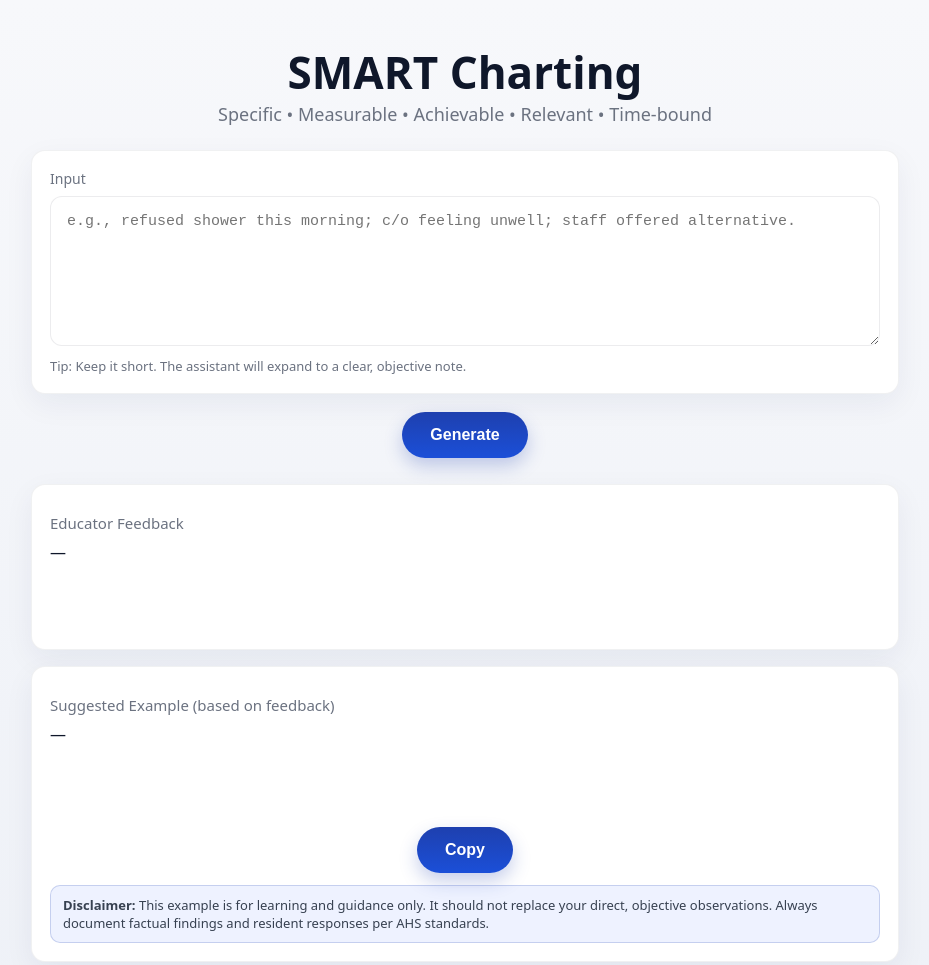
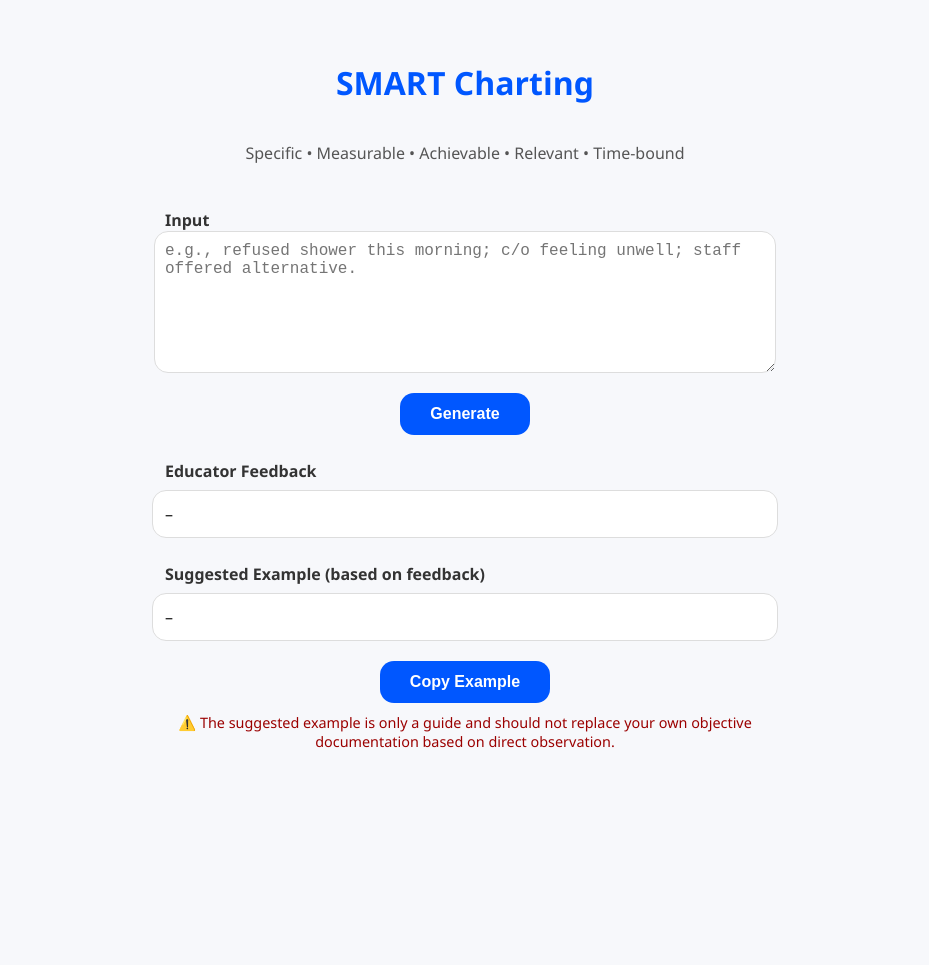
Before and after one commit to AmoreSolo/nursing-charting-mvp-clean, a website: page index.html in a window 1280 px wide. Shown: the whole page, without its empty margins (175-1104 px from the left). After the commit the page ends 805 px from the top, so only its background shows below. Drawn offline with Linux system fonts and the light colour scheme.

Commit message:
Update index.html

```diff
--- a/index.html
+++ b/index.html
@@ -1,157 +1,140 @@
-<!doctype html>
+<!DOCTYPE html>
 <html lang="en">
   <head>
-  <meta charset="utf-8" />
-  <meta name="viewport" content="width=device-width, initial-scale=1" />
-  <title>SMART Charting — Specific, Measurable, Achievable, Relevant, Time-bound</title>
-  <link rel="manifest" href="/manifest.json?v=5" />
-  <meta name="theme-color" content="#0B57D0" />
+    <meta charset="UTF-8" />
+    <meta name="viewport" content="width=device-width, initial-scale=1.0" />
+    <title>SMART Charting</title>
     <style>
       :root {
         --bg: #f7f8fb;
         --card: #ffffff;
-      --text: #0f172a;
-      --muted: #6b7280;
-      --primary: #1e40af;
-      --primary-600: #1b4fd8;
-      --ring: rgba(30,64,175,0.2);
+        --ink: #1a1a1a;
+        --accent: #0057ff;
         --radius: 14px;
       }
-    * { box-sizing: border-box; }
       body {
+        font-family: "Segoe UI", sans-serif;
+        background-color: var(--bg);
+        color: var(--ink);
+        display: flex;
+        flex-direction: column;
+        align-items: center;
+        justify-content: start;
         margin: 0;
-      font-family: system-ui, -apple-system, "Segoe UI", Roboto, "Helvetica Neue", Arial;
-      color: var(--text);
-      background: linear-gradient(180deg, #f7f8fb 0%, #eef1f7 100%);
+        padding: 40px 20px;
       }
-    .container { max-width: 900px; margin: 0 auto; padding: 32px 16px 80px; }
-    header { text-align: center; margin: 10px 0 24px; }
-    h1 { margin: 0; font-size: clamp(26px, 4vw, 44px); font-weight: 800; color: var(--text); }
-    .tagline { color: var(--muted); font-size: clamp(14px, 2.4vw, 18px); }
-    .card {
-      background: var(--card); border-radius: var(--radius);
-      box-shadow: 0 10px 30px rgba(20, 40, 80, 0.06);
-      padding: 18px; margin-bottom: 16px;
-      border: 1px solid rgba(15,23,42,0.06);
+      h1 {
+        color: var(--accent);
+        font-size: 2em;
+        font-weight: 700;
       }
-    label { display: block; font-size: 14px; color: var(--muted); margin-bottom: 8px; }
+      p.tagline {
+        color: #555;
+        font-size: 1em;
+        margin-bottom: 20px;
+      }
       textarea {
-      width: 100%; min-height: 150px; padding: 14px 16px;
-      border-radius: 12px; border: 1px solid rgba(15,23,42,0.08);
-      background: #fff; color: var(--text); font-size: 15px; line-height: 1.5;
-      outline: none; resize: vertical;
+        width: 100%;
+        max-width: 600px;
+        min-height: 120px;
+        font-size: 1rem;
+        border-radius: var(--radius);
+        border: 1px solid #ddd;
+        padding: 10px;
+        resize: vertical;
       }
-    textarea:focus {
-      border-color: var(--primary);
-      box-shadow: 0 0 0 6px var(--ring);
+      button {
+        margin-top: 20px;
+        background-color: var(--accent);
+        color: #fff;
+        border: none;
+        border-radius: var(--radius);
+        padding: 12px 30px;
+        font-size: 1rem;
+        cursor: pointer;
+        font-weight: 600;
+        transition: 0.3s;
       }
-    .btn-row { display: flex; justify-content: center; margin: 18px 0 26px; }
-    .btn {
-      border: none; cursor: pointer; padding: 14px 28px;
-      border-radius: 999px; font-weight: 700; font-size: 16px;
-      color: #fff; background: linear-gradient(180deg, var(--primary) 0%, var(--primary-600) 100%);
-      box-shadow: 0 8px 18px rgba(30,64,175,0.25);
-      transition: transform .06s ease, box-shadow .12s ease, opacity .2s;
+      button:hover {
+        background-color: #0041cc;
       }
-    .btn:disabled { opacity: .6; cursor: not-allowed; }
-    .btn:active { transform: translateY(1px); box-shadow: 0 6px 14px rgba(30,64,175,0.22); }
-    .section-title { font-size: 15px; color: var(--muted); margin: 10px 0 8px; }
-    .output { min-height: 90px; white-space: pre-wrap; }
-    .copy-row { display:flex; justify-content:center; margin:14px 0 0; }
-    .notice {
-      font-size: 13px; color: #374151; background: #eef2ff;
-      border: 1px solid rgba(30,64,175,.2);
-      padding: 10px 12px; border-radius: 10px; margin-top: 12px;
+      label {
+        margin-top: 25px;
+        font-weight: 600;
+        color: #333;
+        display: block;
+        text-align: left;
+        width: 100%;
+        max-width: 600px;
+      }
+      .output, .feedback, .example {
+        width: 100%;
+        max-width: 600px;
+        background: var(--card);
+        border-radius: var(--radius);
+        border: 1px solid #ddd;
+        padding: 12px;
+        margin-top: 8px;
+        white-space: pre-wrap;
+      }
+      .disclaimer {
+        font-size: 0.9rem;
+        color: #9b0000;
+        margin-top: 10px;
+        text-align: center;
+        max-width: 600px;
       }
     </style>
   </head>
+
   <body>
-  <div class="container">
-    <header>
     <h1>SMART Charting</h1>
-      <div class="tagline">Specific • Measurable • Achievable • Relevant • Time-bound</div>
-    </header>
+    <p class="tagline">Specific • Measurable • Achievable • Relevant • Time-bound</p>
 
-    <div class="card">
-      <label for="input">Input</label>
-      <textarea id="input" placeholder="e.g., refused shower this morning; c/o feeling unwell; staff offered alternative."></textarea>
-      <div class="hint" style="font-size:13px;color:#6b7280;margin-top:6px;">Tip: Keep it short. The assistant will expand to a clear, objective note.</div>
-    </div>
+    <label>Input</label>
+    <textarea id="userInput" placeholder="e.g., refused shower this morning; c/o feeling unwell; staff offered alternative."></textarea>
+    <button id="generateBtn">Generate</button>
 
-    <div class="btn-row">
-      <button id="generate" class="btn">Generate</button>
-    </div>
+    <label>Educator Feedback</label>
+    <div class="feedback" id="feedbackBox">–</div>
 
-    <div class="card">
-      <div class="section-title">Educator Feedback</div>
-      <div id="feedback" class="output">—</div>
-    </div>
+    <label>Suggested Example (based on feedback)</label>
+    <div class="example" id="exampleBox">–</div>
+    <button id="copyExampleBtn">Copy Example</button>
 
-    <div class="card">
-      <div class="section-title">Suggested Example (based on feedback)</div>
-      <div id="example" class="output">—</div>
-      <div class="copy-row">
-        <button id="copyExample" class="btn" type="button">Copy</button>
-      </div>
-      <div class="notice">
-        <strong>Disclaimer:</strong> This example is for learning and guidance only.
-        It should not replace your direct, objective observations. Always document factual findings and resident responses per AHS standards.
-      </div>
-    </div>
-  </div>
+    <p class="disclaimer">
+      ⚠️ The suggested example is only a guide and should not replace your own objective documentation based on direct observation.
+    </p>
 
     <script>
-    const inputEl = document.getElementById('input');
-    const feedbackEl = document.getElementById('feedback');
-    const exampleEl  = document.getElementById('example');
-    const btnGen     = document.getElementById('generate');
-    const btnCopy    = document.getElementById('copyExample');
+      const generateBtn = document.getElementById('generateBtn');
+      const feedbackBox = document.getElementById('feedbackBox');
+      const exampleBox = document.getElementById('exampleBox');
+      const copyExampleBtn = document.getElementById('copyExampleBtn');
 
-    async function postJSON(url, data) {
-      const res = await fetch(url, {
-        method: 'POST',
-        headers: { 'Content-Type': 'application/json' },
-        body: JSON.stringify(data)
-      });
-      if (!res.ok) throw new Error(await res.text());
-      return res.json();
-    }
+      generateBtn.onclick = async () => {
+        const input = document.getElementById('userInput').value.trim();
+        if (!input) return alert('Please enter your note.');
 
-    btnGen.addEventListener('click', async () => {
-      const text = inputEl.value.trim();
-      if (!text) return inputEl.focus();
-      btnGen.disabled = true; btnGen.textContent = 'Generating…';
-      feedbackEl.textContent = '…'; exampleEl.textContent = '…';
-      try {
-        const data = await postJSON('/api/chat', { prompt: text, mode: 'feedback+example' });
-        feedbackEl.textContent = data.feedback || '—';
-        exampleEl.textContent  = data.example  || '—';
-      } catch (err) {
-        feedbackEl.textContent = `Error: ${err.message}`;
-        exampleEl.textContent  = '—';
-      } finally {
-        btnGen.disabled = false; btnGen.textContent = 'Generate';
-      }
+        feedbackBox.textContent = "Generating feedback...";
+        exampleBox.textContent = "Generating example...";
+
+        const res = await fetch("/api/chat", {
+          method: "POST",
+          headers: { "Content-Type": "application/json" },
+          body: JSON.stringify({ userInput: input })
         });
 
-    btnCopy.addEventListener('click', async () => {
-      const t = exampleEl.textContent.trim();
-      if (!t || t === '—') return;
-      try {
-        await navigator.clipboard.writeText(t);
-        const prev = btnCopy.textContent;
-        btnCopy.textContent = 'Copied!';
-        setTimeout(() => btnCopy.textContent = prev, 1200);
-      } catch {
-        alert('Copy failed, please copy manually.');
-      }
-    });
+        const data = await res.json();
 
-    if ('serviceWorker' in navigator) {
-      window.addEventListener('load', () => {
-        navigator.serviceWorker.register('/service-worker.js?v=5');
-      });
-    }
+        feedbackBox.textContent = data.feedback || "No feedback generated.";
+        exampleBox.textContent = data.example || "No example returned.";
+      };
+
+      copyExampleBtn.onclick = () => {
+        navigator.clipboard.writeText(exampleBox.textContent);
+        alert("Copied to clipboard!");
+      };
     </script>
   </body>
 </html>
```
Lines whose indentation alone changed are shown as unchanged.
